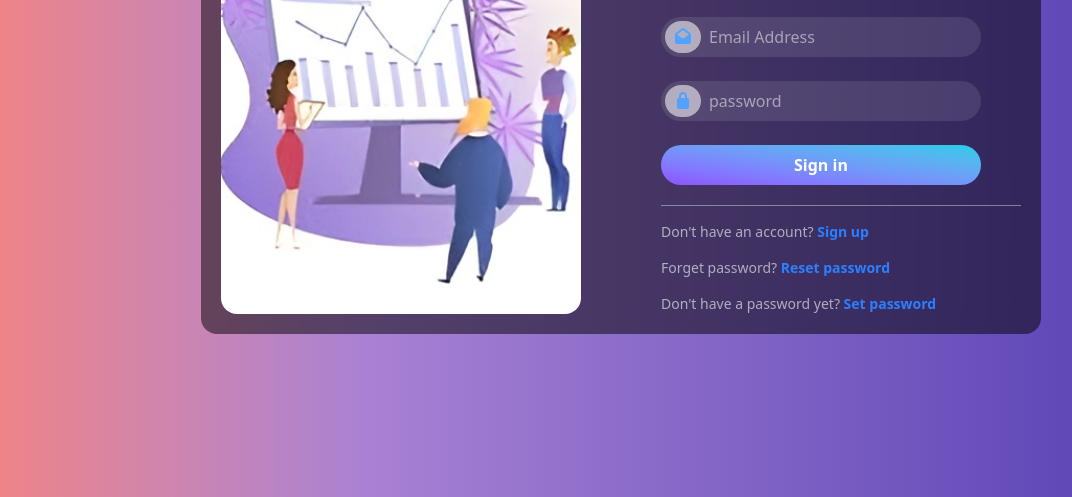
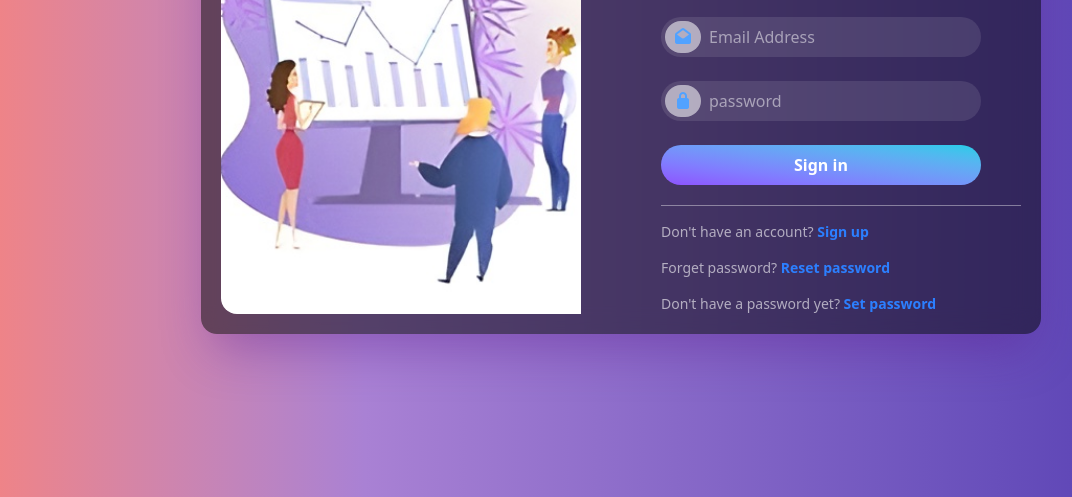
Before and after one commit to PIYOSEE/Login-Form-Tailwind, a website: page src/index.html in a window 1280 px wide. Shown: the part 303-800 px from the top of the page, without its empty margins (19-1091 px from the left). Drawn offline with Linux system fonts and the light colour scheme.

Commit message:
Finnal commit

```diff
--- a/src/index.html
+++ b/src/index.html
@@ -8,13 +8,15 @@
   <link rel="stylesheet" href="https://cdnjs.cloudflare.com/ajax/libs/font-awesome/7.0.0/css/all.min.css" integrity="sha512-DxV+EoADOkOygM4IR9yXP8Sb2qwgidEmeqAEmDKIOfPRQZOWbXCzLC6vjbZyy0vPisbH2SyW27+ddLVCN+OMzQ==" crossorigin="anonymous" referrerpolicy="no-referrer" />
 </head>
 <body class="bg-gradient-to-r from-[#f28383] from 10% via-[#a981d4] via-30% to-[#5b43b5] to-90% flex items-center    justify-center h-screen">
-    <div class="max-w-[960px] bg-black/50 grid grid-cols-2 items-center p-5 rounded-2xl overflow-hidden backdrop-blur-md gap-20">
+    <div class="max-w-[960px] bg-black/50 grid grid-cols-1 md:grid-cols-2
+ items-center p-5 rounded-2xl overflow-hidden backdrop-blur-md gap-20 shadow-2xl shadow-purple-900/40 hover:scale-[1.01] transition">
         <div class="relative w-full h-full">
-            <img src="../assets/front_image.jpg" alt="" class="absolute w-full h-full object-cover rounded-2xl"/>
+            <img src="../assets/front_image.jpg" alt="" class="absolute w-full h-full object-cover rounded-l-2xl"/>
         </div>
         <div class="max-w-90 h-auto grid gap-5">
             <h1 class="text-5xl font-bold text-white">Login</h1>
             <p class="text-white/60">Access to 300+ hours of courses, tutorials and livestreams</p>
+
             <form action="" class="space-y-6 text-white">
                 <div class="relative">
                     <div class="absolute top-1 left-1 bg-white/55 rounded-full p-2 flex items-center justify-center text-blue-400">
@@ -22,14 +24,17 @@
                     </div>
                     <input type="email" placeholder="Email Address" class="w-80 bg-white/10 px-12 py-2 rounded-full focus:bg-black/40 focus:outline-none focus:ring-1 focus:ring-blue-400 focus:drop-shadow-lg"/>
                 </div>
+
                 <div class="relative">
                     <div class="absolute top-1 left-1 bg-white/55 rounded-full p-2 flex items-center justify-center text-blue-400">
                         <i class="fa-solid fa-lock"></i>
                     </div>
                     <input type="text" placeholder="password" class="w-80 bg-white/10 px-12 py-2 rounded-full focus:bg-black/40 focus:outline-none focus:ring-1 focus:ring-blue-400 focus:drop-shadow-lg"/>
                 </div>
-                <button class="bg-linear-to-bl from-[#1ecde8] to-violet-500 py-2 w-80 font-semibold rounded-full cursor-pointer ">Sign in</button>
+
+                <button class="bg-linear-to-bl from-[#1ecde8] to-violet-500 py-2 w-80 font-bold rounded-full cursor-pointer hover:shadow-[0_0_10px_#3b82f6] active:scale-95">Sign in</button>
             </form>
+
             <div class="text-white/60 border-t border-white/40 pt-4 space-y-4 text-sm">
                 <p>Don't have an account?<a class="text-blue-500 font-semibold cursor-pointer"> Sign up</a></p>
                 <p>Forget password?<a class="text-blue-500 font-semibold cursor-pointer"> Reset password</a></p>
```
Also changed, not shown: assets/bg_images.jpg (deleted), src/output.css.
